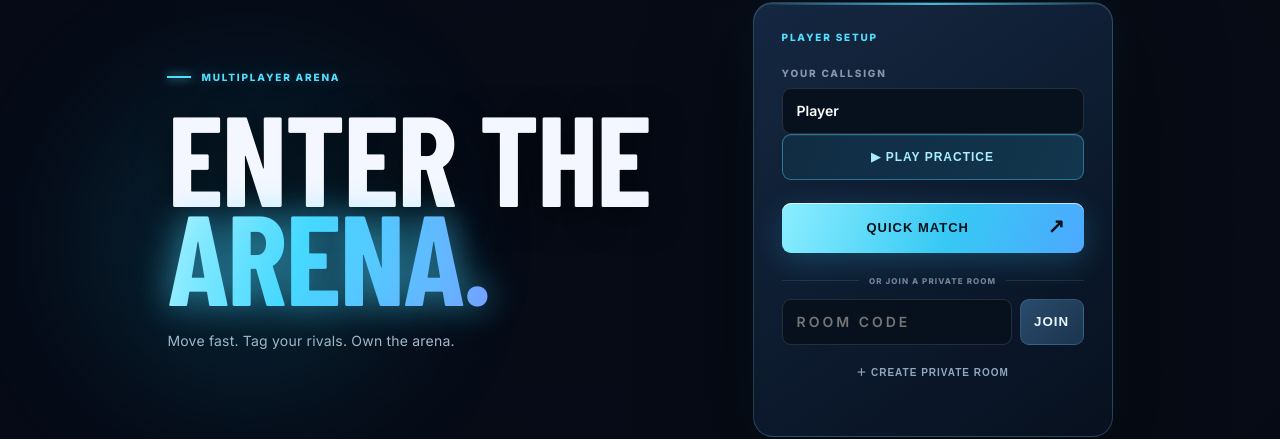
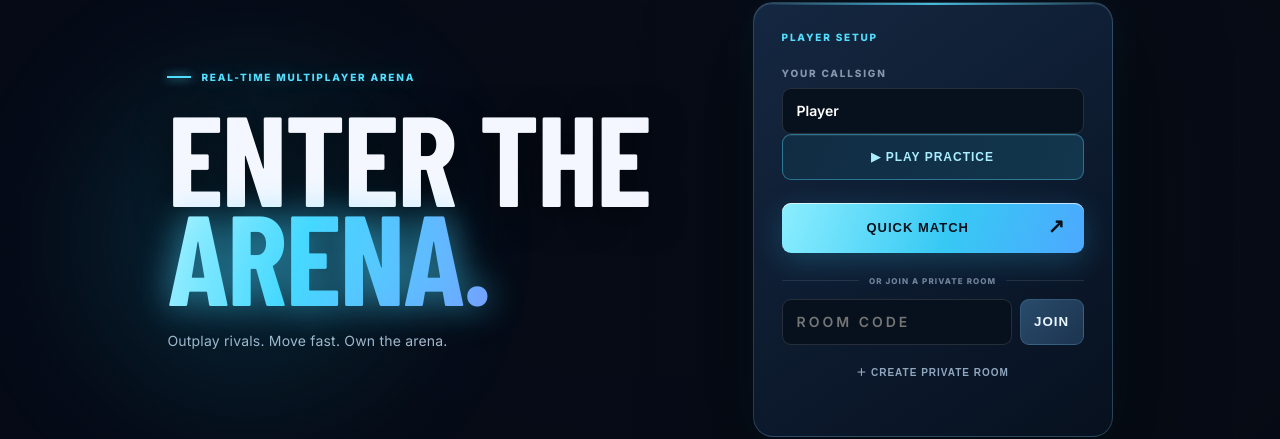
Before and after one commit to Aizen-1862/Kirko, a website with bundled scripts: page public/index.html in a window 1280 px wide. Shown: the part 196-635 px from the top of the page. Built offline with nearby package versions, Linux system fonts and the light colour scheme; files whose address does not match are found by name; a web font is replaced by a local one.

Commit message:
Refresh Kirko arena tagline

```diff
--- a/public/index.html
+++ b/public/index.html
@@ -19,9 +19,9 @@
     </header>
     <section id="menu-screen" class="screen">
       <div class="hero-copy">
-        <div class="eyebrow"><span></span> MULTIPLAYER ARENA</div>
+        <div class="eyebrow"><span></span> REAL-TIME MULTIPLAYER ARENA</div>
         <h1>ENTER THE<br><em>ARENA.</em></h1>
-        <p>Move fast. Tag your rivals. Own the arena.</p>
+        <p>Outplay rivals. Move fast. Own the arena.</p>
       </div>
       <div class="join-card">
         <div class="card-kicker">PLAYER SETUP</div>
```
